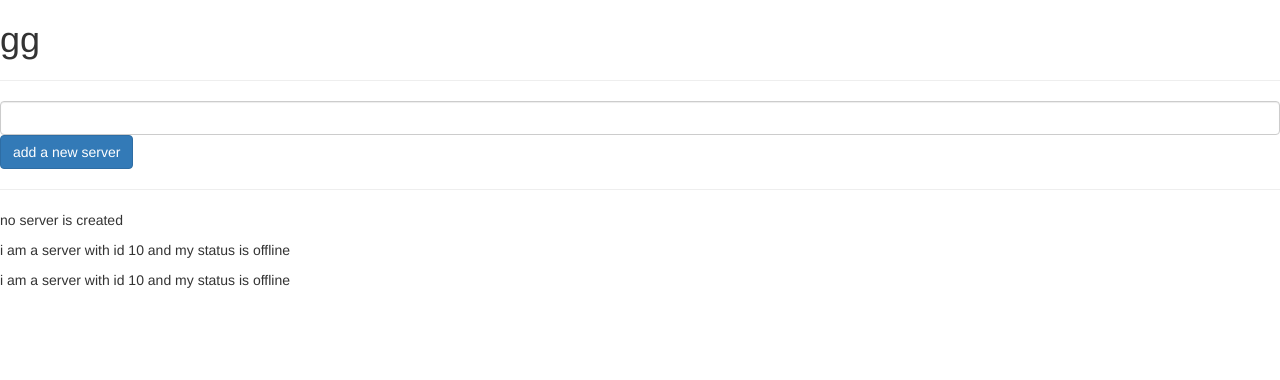
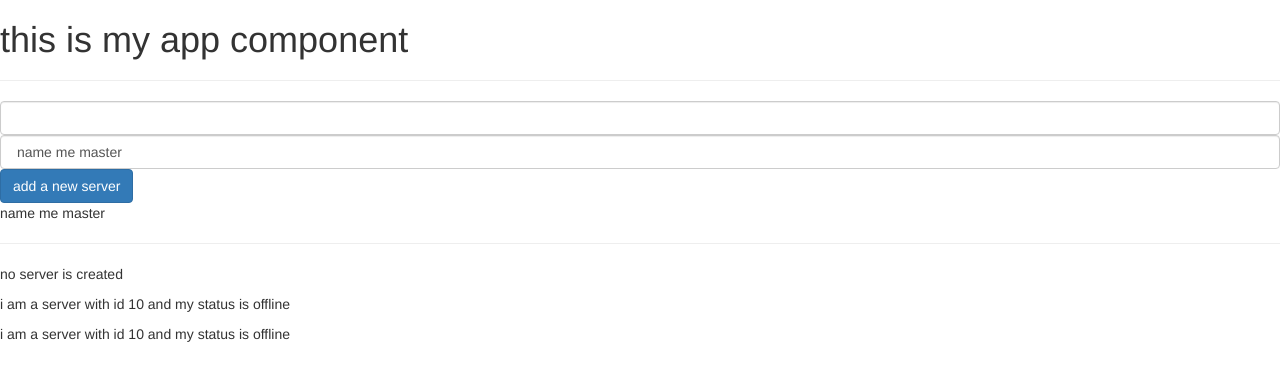
Before and after one commit to majed-ALotaibi/databinding, an Angular app: page / in a window 1280 px wide. Shown: the top 380 px of the page. Built offline with nearby package versions, Linux system fonts and the light colour scheme.

Commit message:
all the wayes th bind data have been added

```diff
--- a/src/app/app.component.html
+++ b/src/app/app.component.html
@@ -1,3 +1,3 @@
-<h1> gg</h1>
+<h1> this is my app component </h1>
 <hr>
 <div class="Container"> <app-servers></app-servers></div>
--- a/src/app/app.module.ts
+++ b/src/app/app.module.ts
@@ -1,6 +1,6 @@
 import { NgModule } from '@angular/core';
 import { BrowserModule } from '@angular/platform-browser';
-
+import { FormsModule} from '@angular/forms';
 import { AppComponent } from './app.component';
 import { ServerComponent } from './server/server.component';
 import { ServersComponent } from './servers/servers.component';
@@ -9,10 +9,11 @@ import { ServersComponent } from './servers/servers.component';
   declarations: [
     AppComponent,
     ServerComponent,
-    ServersComponent
+    ServersComponent,
+
   ],
   imports: [
-    BrowserModule
+    BrowserModule,FormsModule
   ],
   providers: [],
   bootstrap: [AppComponent]
--- a/src/app/servers/servers.component.html
+++ b/src/app/servers/servers.component.html
@@ -1,10 +1,17 @@
 
-<input type="text" class="form-control" (input) = "serverName($event)">
-<button class="btn btn-primary" [disabled] = "!allowNewServer" (click)="ServerCreathion()"> add a new server</button>
-<p> {{ NewServerName }}</p>
+<input type="text" class="form-control" (input) = "serverName($event)">  <!--  event binding -->
+<input type="text" class="form-control"[(ngModel)] = "NewServerName" name="" id=""> <!--  2 way binding -->
+
+<button class="btn btn-primary" [disabled] = "!allowNewServer" (click)="ServerCreathion()"> add a new server</button> <!-- property binding +
+     event binding -->
+
+<p> {{ NewServerName }}  </p> <!--  string interpolation -->
 <hr>
 
-
+<!--  4 way to bind data binding -->
+<!--  properti binding and string interpolation from the ts to the html page -->
+<!--  event binding respoend to the event in the html page and then to the ts -->
+<!--  2 way binding is from the html to the ts and from the ts to the html at the same time -->
 <p>{{ ServerCreathionStatus }}</p>
 <app-server></app-server>
 <app-server></app-server>
--- a/src/app/servers/servers.component.ts
+++ b/src/app/servers/servers.component.ts
@@ -20,7 +20,7 @@ ServerCreathionStatus:string = "no server is created";
     ServerCreathion(){
       this.ServerCreathionStatus = "a new server has been created";
     }
-    NewServerName:string ="";
+    NewServerName:string =" name me master";
     serverName(event: Event){
       console.log(event);
       this.NewServerName = (<HTMLInputElement>event.target).value;
```
